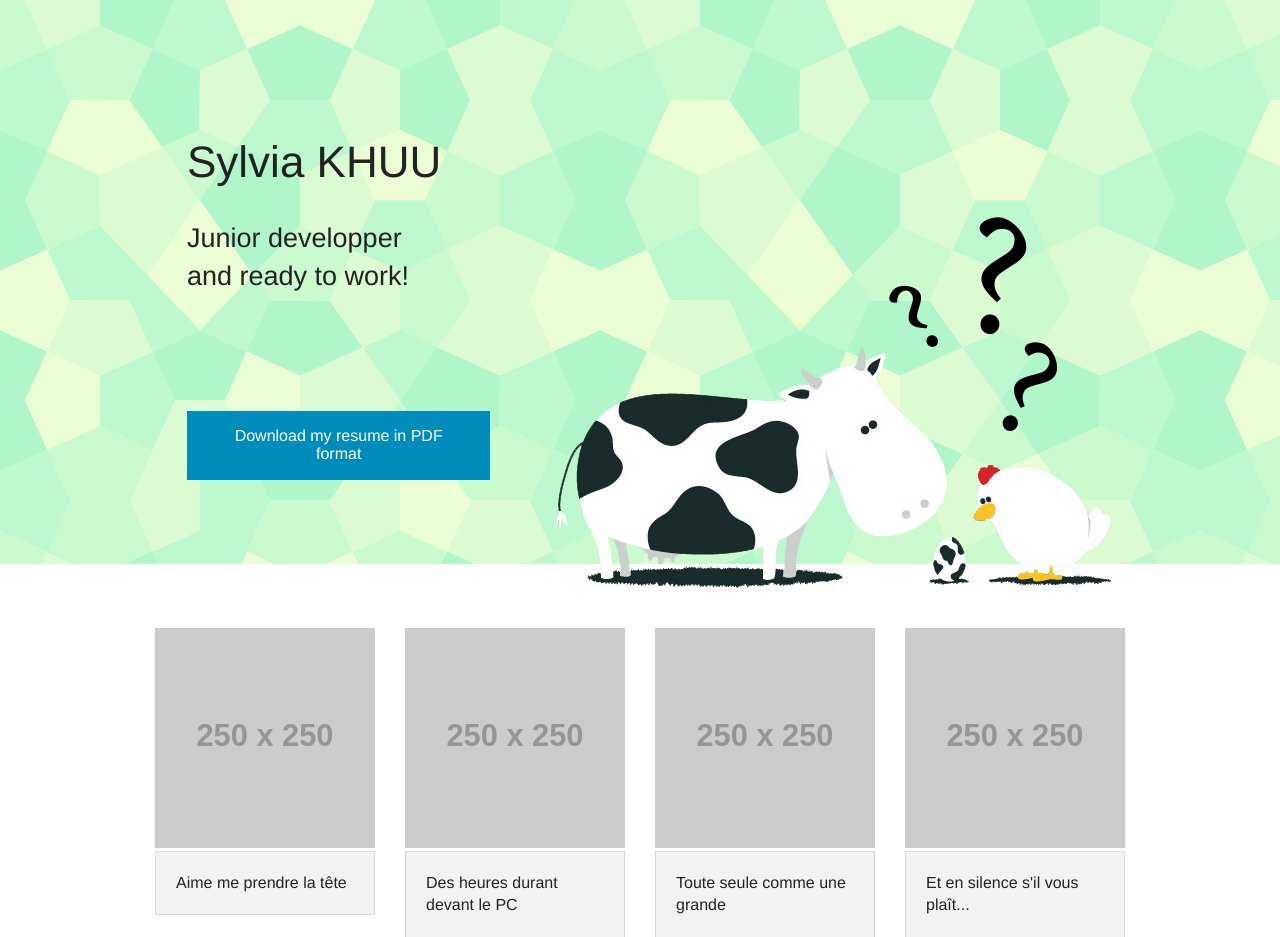
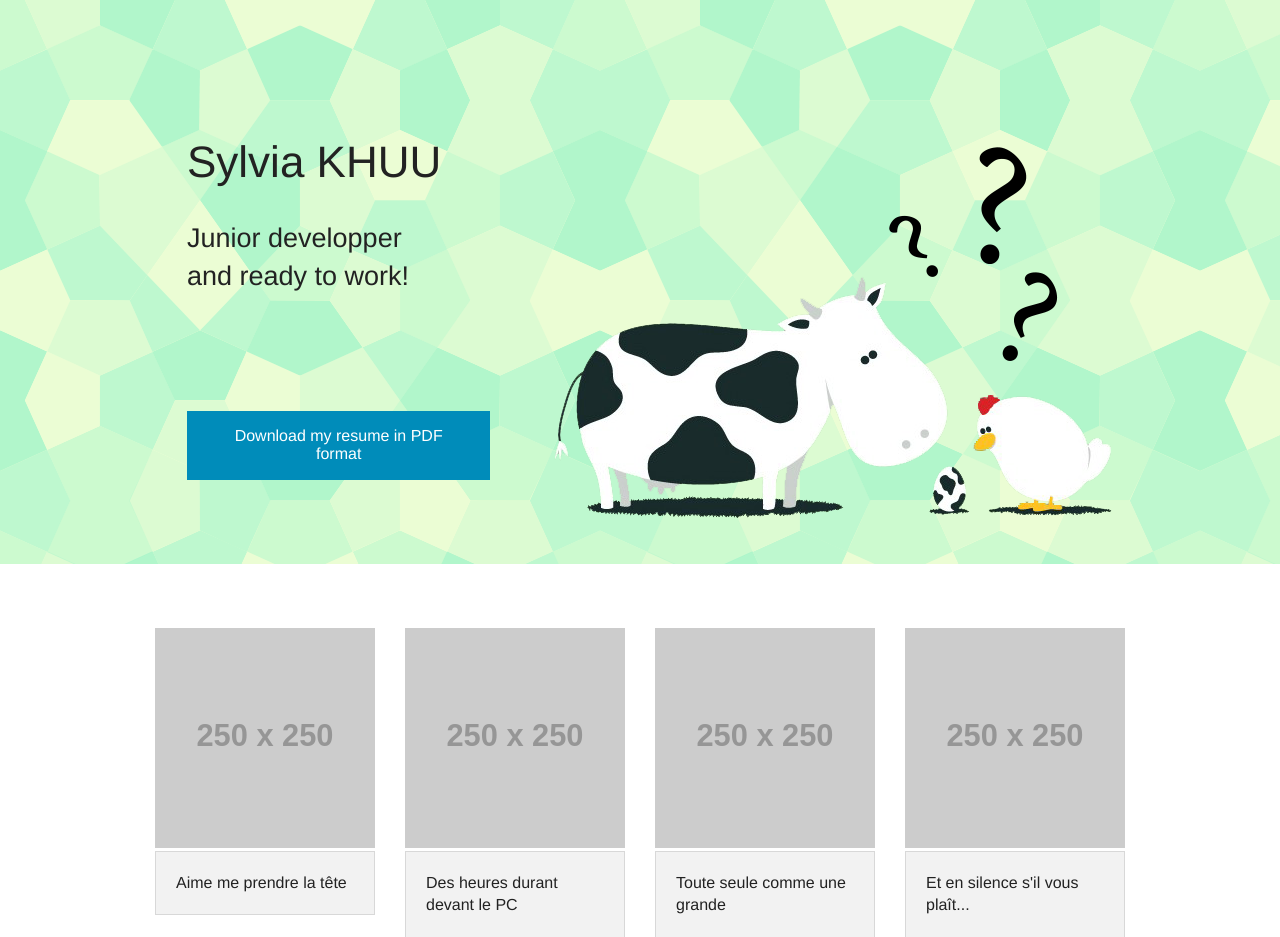
Before and after one commit to p00ps/p00ps.github.io, a PHP site: page / in a window 1280 px wide. Shown: the part 45-982 px from the top of the page. Run offline with PHP 8.4, Linux system fonts and the light colour scheme; grey boxes labelled with a size stand in for pictures from a placeholder-image service; some libraries are stand-ins or nearby versions.

Commit message:
change position top cowhen

```diff
--- a/css/addson.css
+++ b/css/addson.css
@@ -18,7 +18,7 @@
     max-width: 80%;
     position: absolute;
     right: 100px;
-    top: 250px;
+    top: 180px;
 	}
     @media only screen and (max-width: 40em) {
       #homepage-hero .cowhen img {
```
